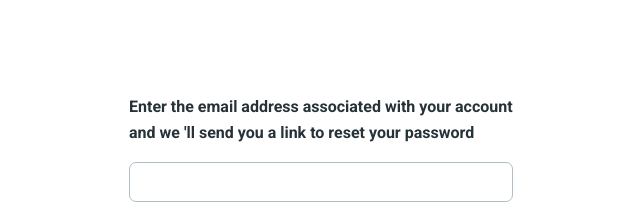
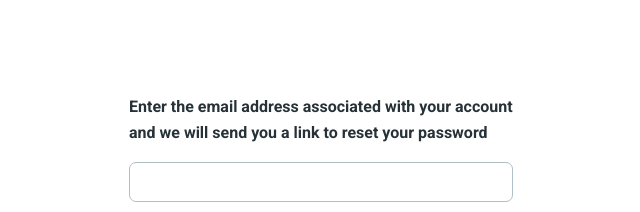
Before and after one commit to quynIT/zing-mee, a React (Vite) app: page /reset in a window 1280 px wide. Shown: the part 224-436 px from the top of the page, without its empty margins (319-959 px from the left). Built offline with nearby package versions, Linux system fonts and the light colour scheme.

Commit message:
Fix code

```diff
--- a/src/Components/Pages/Reset.jsx
+++ b/src/Components/Pages/Reset.jsx
@@ -10,7 +10,7 @@ const Reset = () => {
     <div className="grid grid-cols-1 justify-items-center items-center h-screen">
       <div className="w-96">
         <Typography variant="h6" color="blue-gray" className="pb-4">
-          Enter the email address associated with your account and we 'll send
+          Enter the email address associated with your account and we will send
           you a link to reset your password
         </Typography>
         <Input
```
